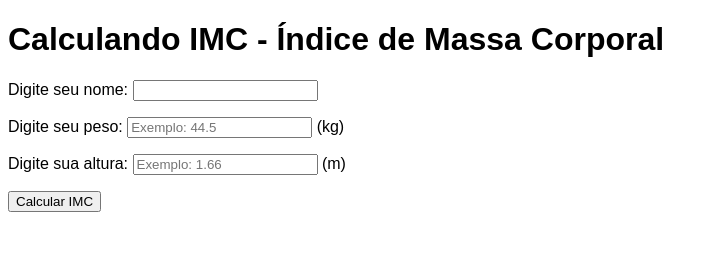
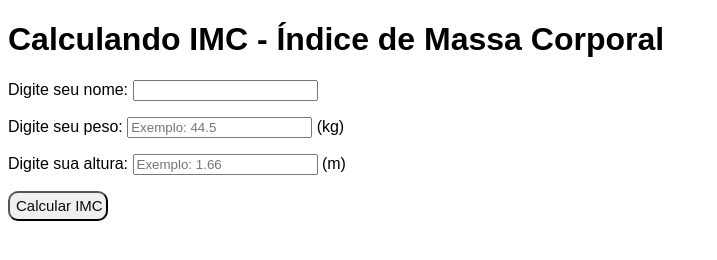
Before and after one commit to Dev-Mateusrz/Curso-Tecnico-Informatica, a plain HTML site: page Materia - Programação/Trabalhos/Calcular-IMC/index.html in a window 1280 px wide. Shown: the whole page, without its empty margins (0-717 px from the left). Drawn offline with Linux system fonts and the light colour scheme.

Commit message:
Update index.html

```diff
--- a/Materia - Programação/Trabalhos/Calcular-IMC/index.html
+++ b/Materia - Programação/Trabalhos/Calcular-IMC/index.html
@@ -7,6 +7,13 @@
     <style>
       body {
         font-family: Arial, Helvetica, sans-serif;
+      }
+      #botao_calcular {
+        width: 100px;
+        height: 30px;
+        font-size: 15px;
+        border-radius: 10px;
+        color: rgb(12, 12, 12);
       }
     </style>
   </head>
@@ -35,7 +42,12 @@
       />
       (m)
     </p>
-    <input type="button" value="Calcular IMC" onclick="CalcularIMC()" />
+    <input
+      id="botao_calcular"
+      type="button"
+      value="Calcular IMC"
+      onclick="CalcularIMC()"
+    />
     <div id="resultados"></div>
   </body>
 
```
